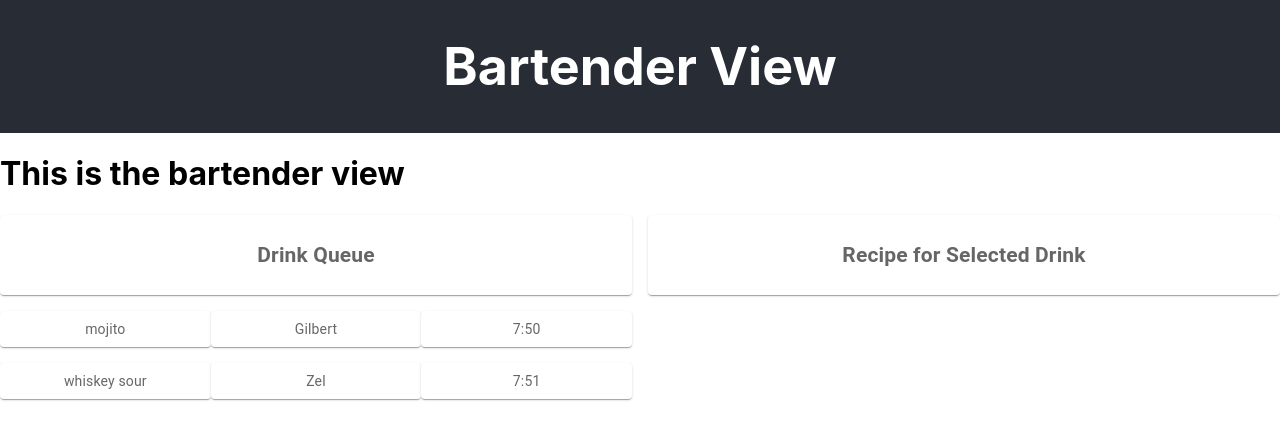
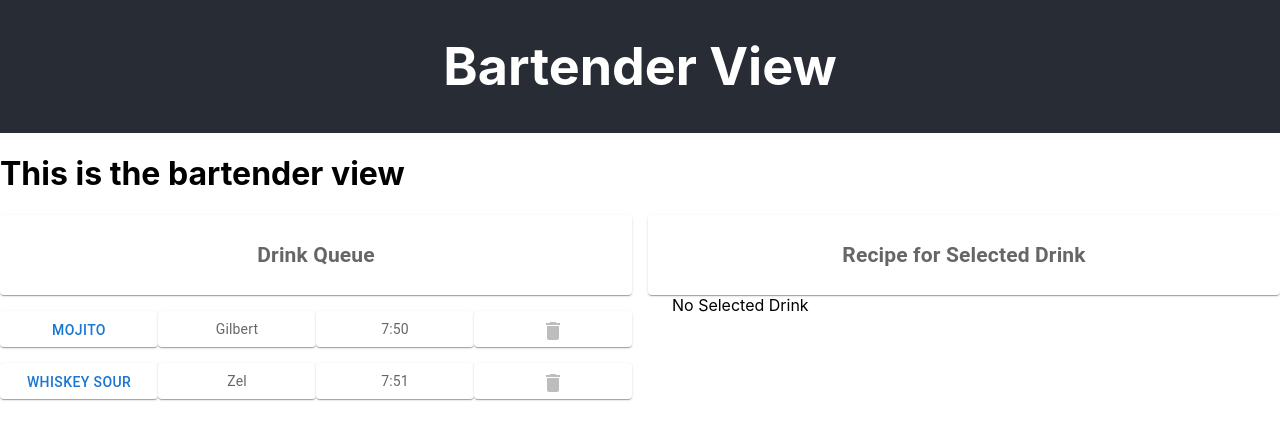
Before and after one commit to evanfp582/cocktail-site, a React (Create React App) app in the folder client/: page /BartenderView in a window 1280 px wide. Shown: the top 440 px of the page. Built offline with nearby package versions, Linux system fonts and the light colour scheme.

Commit message:
Trying to host on the web

```diff
--- a/client/package.json
+++ b/client/package.json
@@ -6,6 +6,7 @@
   "dependencies": {
     "@emotion/react": "^11.11.4",
     "@emotion/styled": "^11.11.5",
+    "@fvilers/disable-react-devtools": "^1.3.0",
     "@mui/icons-material": "^5.15.7",
     "@mui/material": "^5.16.0",
     "@testing-library/jest-dom": "^5.17.0",
--- a/client/src/index.js
+++ b/client/src/index.js
@@ -6,6 +6,9 @@ import { BrowserRouter, Routes, Route } from "react-router-dom";
 import reportWebVitals from './reportWebVitals';
 import BartenderView from "./pages/BartenderView"
 import OrderView from "./pages/OrderView"
+import { disableReactDevTools } from '@fvilers/disable-react-devtools'
+
+if (process.env.NODE_END === 'production') disableReactDevTools()
 
 export default function Index() {
   return (
--- a/client/src/pages/BartenderView.jsx
+++ b/client/src/pages/BartenderView.jsx
@@ -3,6 +3,10 @@ import { styled } from '@mui/material/styles';
 import Box from '@mui/material/Box';
 import Paper from '@mui/material/Paper';
 import Grid from '@mui/material/Grid';
+import Container from '@mui/material/Container';
+import Button from '@mui/material/Button';
+import DeleteIcon from '@mui/icons-material/Delete';
+import IconButton from '@mui/material/IconButton';
 
 const Item = styled(Paper)(({ theme }) => ({
   backgroundColor: theme.palette.mode === 'dark' ? '#1A2027' : '#fff',
@@ -14,6 +18,7 @@ const Item = styled(Paper)(({ theme }) => ({
 
 const BartenderView= () => {
   const [drinkQueue, setDrinkQueue] = useState([])
+  const [selectedDrink, setSelectedDrink] = useState()
 
   useEffect(() => {
     setDrinkQueue(exampleDataJSON.orders)
@@ -32,16 +37,23 @@ const BartenderView= () => {
             <Item><h2>Drink Queue</h2></Item>
           </Grid>
 
-          {drinkQueue.map((order) => (
+          {drinkQueue.map((order, index) => (
             <>
-              <Grid item xs={6} md={4}>
-                <Item>{order.drink}</Item>
+              <Grid item md={3}>
+                <Item><Button style={{maxHeight: '10px'}} onClick={() => {setSelectedDrink(order.drink)}}>
+                  {order.drink}
+                </Button></Item>
               </Grid>
-              <Grid item xs={6} md={4}>
+              <Grid item md={3}>
                 <Item>{order.name}</Item>
               </Grid>
-              <Grid item xs={6} md={4}>
+              <Grid item md={3}>
                 <Item>{order.time}</Item>
+              </Grid>
+              <Grid item md={3}>
+                <Item><IconButton style={{maxHeight: '10px'}} aria-label="delete" disabled color="primary">
+                  <DeleteIcon />
+                </IconButton></Item>
               </Grid>
             </>
           ))}
@@ -53,6 +65,9 @@ const BartenderView= () => {
       <Item>
         <h2>Recipe for Selected Drink</h2>
       </Item>
+      <Container>
+        {selectedDrink ? selectedDrink : "No Selected Drink"}
+      </Container>
     </Grid>
     </Grid>
     </div>
```
Also changed, not shown: 14 other files (tests, documents, lock files or other folders).
